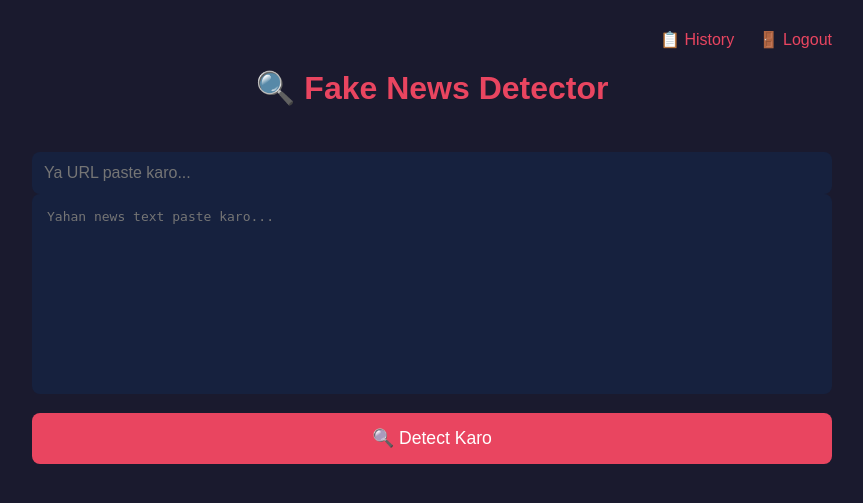
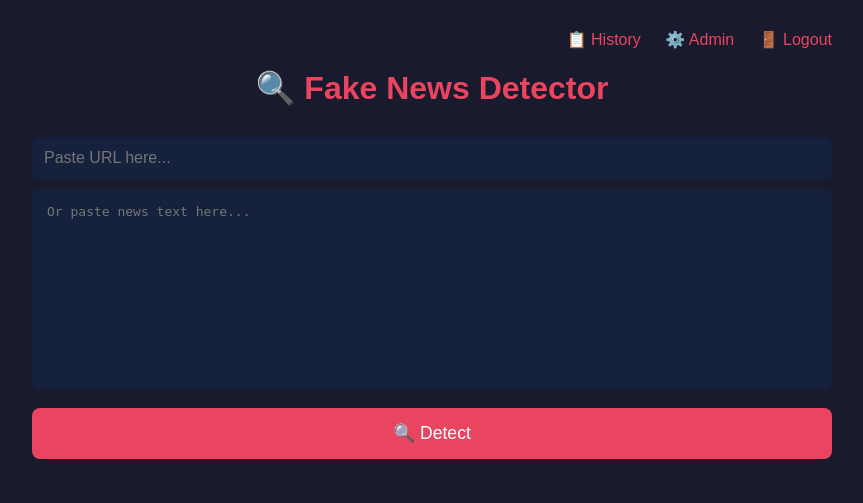
Before and after one commit to explorerkartik/FakeNewsDetector, a Flask app: page /detector in a window 1280 px wide. Shown: the top 503 px of the page, without its empty margins (208-1071 px from the left). Run offline with Flask 3, Linux system fonts and the light colour scheme; the visitor is signed in with stand-in values (Sample User, id 1); parts of the project's set-up code (start-up, migrations or seed data) failed here and were passed over; some libraries are stand-ins or nearby versions.

Commit message:
All text changed to English

```diff
--- a/templates/detector.html
+++ b/templates/detector.html
@@ -9,6 +9,7 @@
         body { font-family: Arial, sans-serif; background: #1a1a2e; color: white; padding: 30px; }
         h1 { color: #e94560; text-align: center; margin-bottom: 30px; }
         .container { max-width: 800px; margin: 0 auto; }
+        input[type="text"] { width: 100%; padding: 12px; margin-bottom: 10px; border: none; border-radius: 8px; background: #16213e; color: white; font-size: 1em; }
         textarea { width: 100%; padding: 15px; height: 200px; border: none; border-radius: 8px; background: #16213e; color: white; font-size: 1em; resize: none; }
         .btn { width: 100%; padding: 15px; background: #e94560; color: white; border: none; border-radius: 8px; font-size: 1.1em; cursor: pointer; margin-top: 15px; }
         .btn:hover { opacity: 0.8; }
@@ -25,12 +26,13 @@
     <div class="container">
         <div class="nav">
             <a href="/history">📋 History</a>
+            <a href="/admin">⚙️ Admin</a>
             <a href="/logout">🚪 Logout</a>
         </div>
         <h1>🔍 Fake News Detector</h1>
-        <input type="text" id="news_url" placeholder="Ya URL paste karo..." style="width:100%; padding:12px; margin-top:15px; border:none; border-radius:8px; background:#16213e; color:white; font-size:1em;">
-<textarea id="news_text" placeholder="Yahan news text paste karo..."></textarea>
-        <button class="btn" onclick="detect()">🔍 Detect Karo</button>
+        <input type="text" id="news_url" placeholder="Paste URL here...">
+        <textarea id="news_text" placeholder="Or paste news text here..."></textarea>
+        <button class="btn" onclick="detect()">🔍 Detect</button>
 
         <div class="result" id="result">
             <div class="verdict" id="verdict"></div>
@@ -44,7 +46,7 @@
             const url = document.getElementById('news_url').value;
 
             if (!text.trim() && !url.trim()) {
-                alert('Text ya URL kuch toh enter karo!');
+                alert('Please enter text or URL!');
                 return;
             }
 
--- a/templates/login.html
+++ b/templates/login.html
@@ -23,13 +23,13 @@
         {% if msg %}
         <p class="msg">{{ msg }}</p>
         {% endif %}
-        <form method="POST">
+        <form method="POST" action="/login">
             <input type="email" name="email" placeholder="Email" required>
             <input type="password" name="password" placeholder="Password" required>
             <button type="submit" class="btn">Login</button>
         </form>
         <div class="link">
-            <p>Account nahi hai? <a href="/register">Register karo</a></p>
+            <p>Don't have an account? <a href="/register">Register here</a></p>
         </div>
     </div>
 </body>
--- a/templates/register.html
+++ b/templates/register.html
@@ -12,7 +12,7 @@
         input { width: 100%; padding: 12px; margin: 10px 0; border: none; border-radius: 8px; background: #0f3460; color: white; font-size: 1em; }
         .btn { width: 100%; padding: 12px; background: #e94560; color: white; border: none; border-radius: 8px; font-size: 1.1em; cursor: pointer; margin-top: 10px; }
         .btn:hover { opacity: 0.8; }
-        .msg { color: #51cf66; text-align: center; margin-bottom: 15px; }
+        .msg { color: #ff6b6b; text-align: center; margin-bottom: 15px; }
         .link { text-align: center; margin-top: 15px; color: #aaa; }
         .link a { color: #e94560; text-decoration: none; }
     </style>
@@ -23,14 +23,14 @@
         {% if msg %}
         <p class="msg">{{ msg }}</p>
         {% endif %}
-        <form method="POST">
+        <form method="POST" action="/register">
             <input type="text" name="username" placeholder="Username" required>
             <input type="email" name="email" placeholder="Email" required>
             <input type="password" name="password" placeholder="Password" required>
             <button type="submit" class="btn">Register</button>
         </form>
         <div class="link">
-            <p>Pehle se account hai? <a href="/login">Login karo</a></p>
+            <p>Already have an account? <a href="/login">Login here</a></p>
         </div>
     </div>
 </body>
```
Also changed, not shown: templates/history.html (+6 -6 lines).
